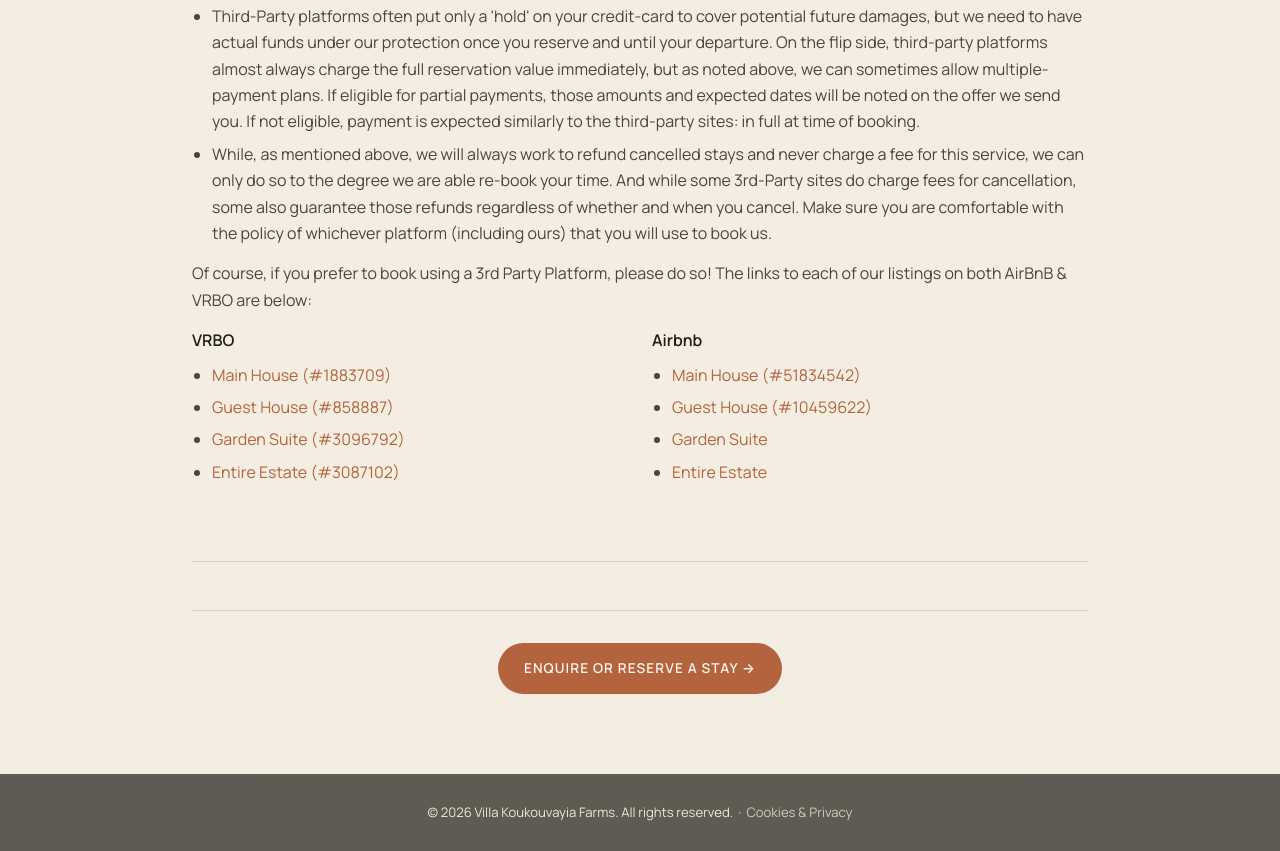
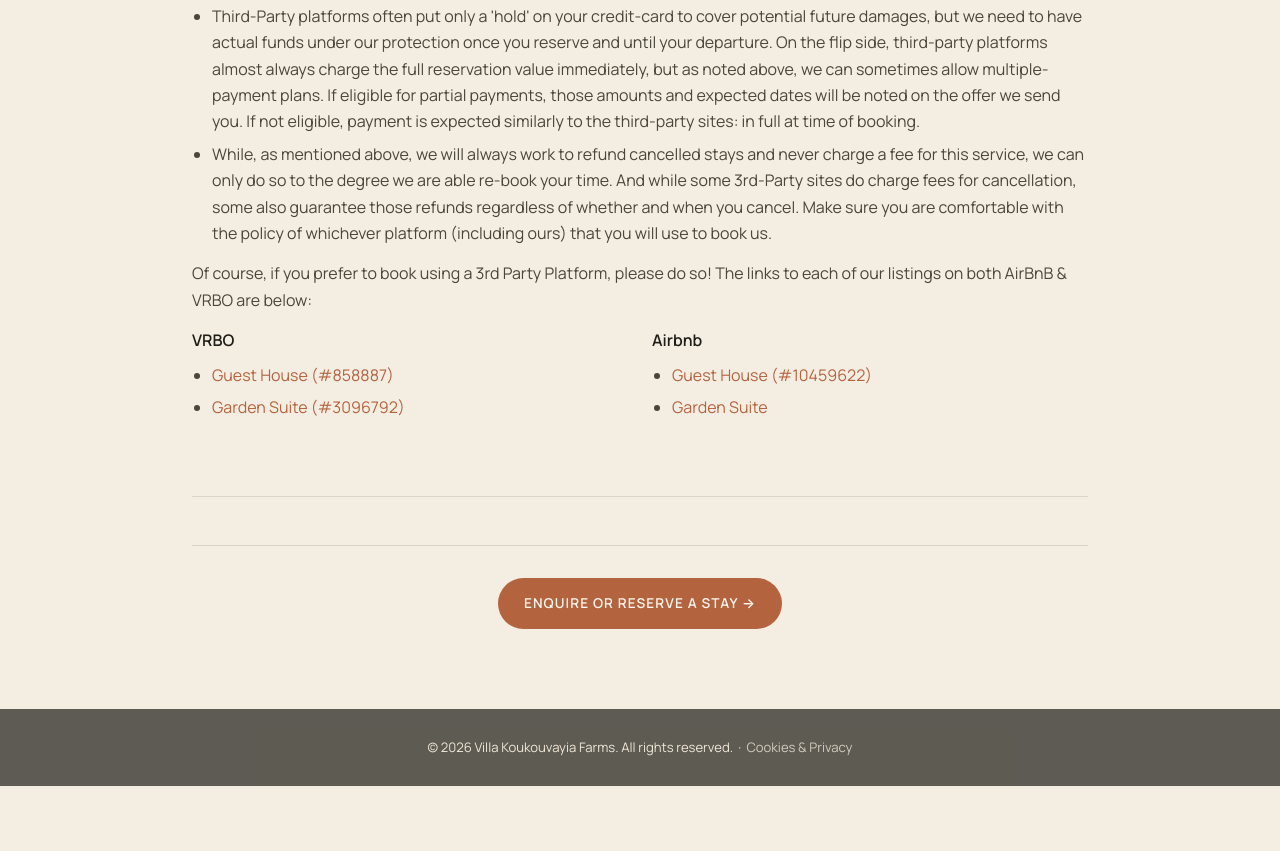
Before and after one commit to WillemijnLioness/villa-k, a website: page public/policy.html in a window 1280 px wide. Shown: the part 6130-6981 px from the top of the page. After the commit the page ends 6916 px from the top, so only its background shows below. Drawn offline with Linux system fonts and the light colour scheme.

Commit message:
Remove dead Main House/Entire Estate VRBO+Airbnb listings, promote policy link on homepage
Main House and Entire Estate listings no longer exist on VRBO/Airbnb, so
their links are removed from the policy page's 3rd-party platform list.
The Rates, Policies & FAQs link in the homepage footer is elevated to a
prominent button instead of a small inline text link.

```diff
--- a/public/policy.html
+++ b/public/policy.html
@@ -290,19 +290,15 @@ footer { background: var(--ink); color: var(--bone); padding: 28px 32px; text-al
         <div id="platforms-vrbo">
           <p style="font-weight:600; color:var(--ink); margin-bottom:8px;">VRBO</p>
           <ul>
-            <li><a href="https://www.vrbo.com/1883709" target="_blank" rel="noopener">Main House (#1883709)</a></li>
             <li><a href="https://www.vrbo.com/858887" target="_blank" rel="noopener">Guest House (#858887)</a></li>
             <li><a href="https://www.vrbo.com/3096792" target="_blank" rel="noopener">Garden Suite (#3096792)</a></li>
-            <li><a href="https://www.vrbo.com/3087102" target="_blank" rel="noopener">Entire Estate (#3087102)</a></li>
           </ul>
         </div>
         <div id="platforms-airbnb">
           <p style="font-weight:600; color:var(--ink); margin-bottom:8px;">Airbnb</p>
           <ul>
-            <li><a href="https://www.airbnb.com/rooms/51834542" target="_blank" rel="noopener">Main House (#51834542)</a></li>
             <li><a href="https://www.airbnb.com/rooms/10459622" target="_blank" rel="noopener">Guest House (#10459622)</a></li>
             <li><a href="https://www.airbnb.com/rooms/755484438431691642" target="_blank" rel="noopener">Garden Suite</a></li>
-            <li><a href="https://www.airbnb.com/rooms/756217828154195750" target="_blank" rel="noopener">Entire Estate</a></li>
           </ul>
         </div>
       </div>
```
Also changed, not shown: public/index.html (+4 -1 lines).
